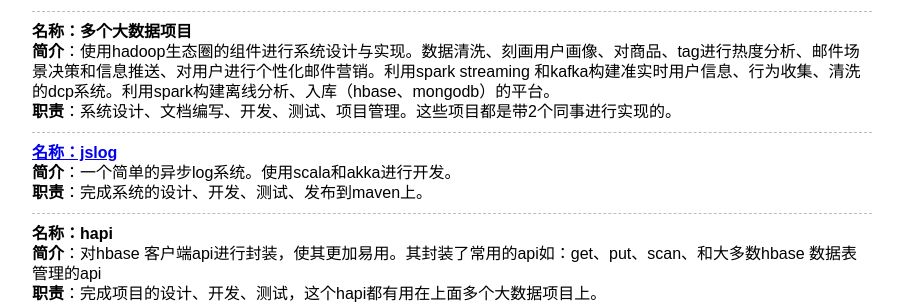
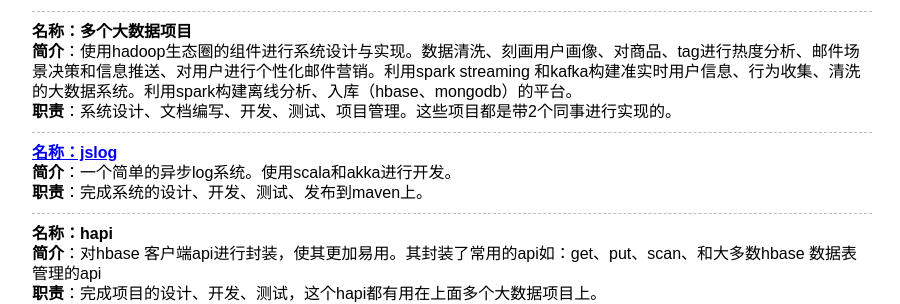
Before and after one commit to TopSpoofer/TopSpoofer.github.io, a Jekyll site: the page assets/resume/index.html, which Jekyll copies as it is, in a window 1280 px wide. Shown: the part 1490-1794 px from the top of the page, without its empty margins (188-1088 px from the left). Built offline with Jekyll 4.4.1, drawn with Linux system fonts in a browser that asks for light colours.

Commit message:
Update index.html

```diff
--- a/assets/resume/index.html
+++ b/assets/resume/index.html
@@ -121,7 +121,7 @@
 				<div class="project-content">
 					<h4 class="name">名称：多个大数据项目</h4>
 					<p class="intro"><b>简介</b>：使用hadoop生态圈的组件进行系统设计与实现。数据清洗、刻画用户画像、对商品、tag进行热度分析、邮件场景决策和信息推送、对用户进行个性化邮件营销。利用spark streaming
-						和kafka构建准实时用户信息、行为收集、清洗的dcp系统。利用spark构建离线分析、入库（hbase、mongodb）的平台。</p>
+						和kafka构建准实时用户信息、行为收集、清洗的大数据系统。利用spark构建离线分析、入库（hbase、mongodb）的平台。</p>
 					<p class="charge"><b>职责</b>：系统设计、文档编写、开发、测试、项目管理。这些项目都是带2个同事进行实现的。</p>
 				</div>
 
```
